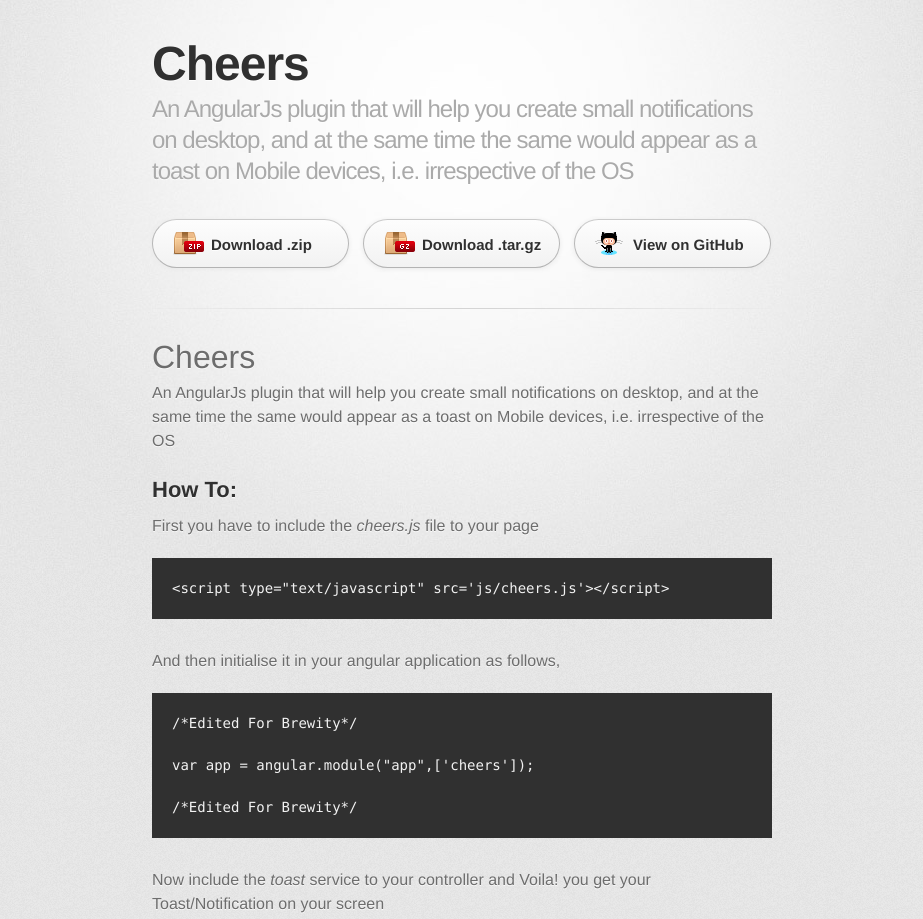
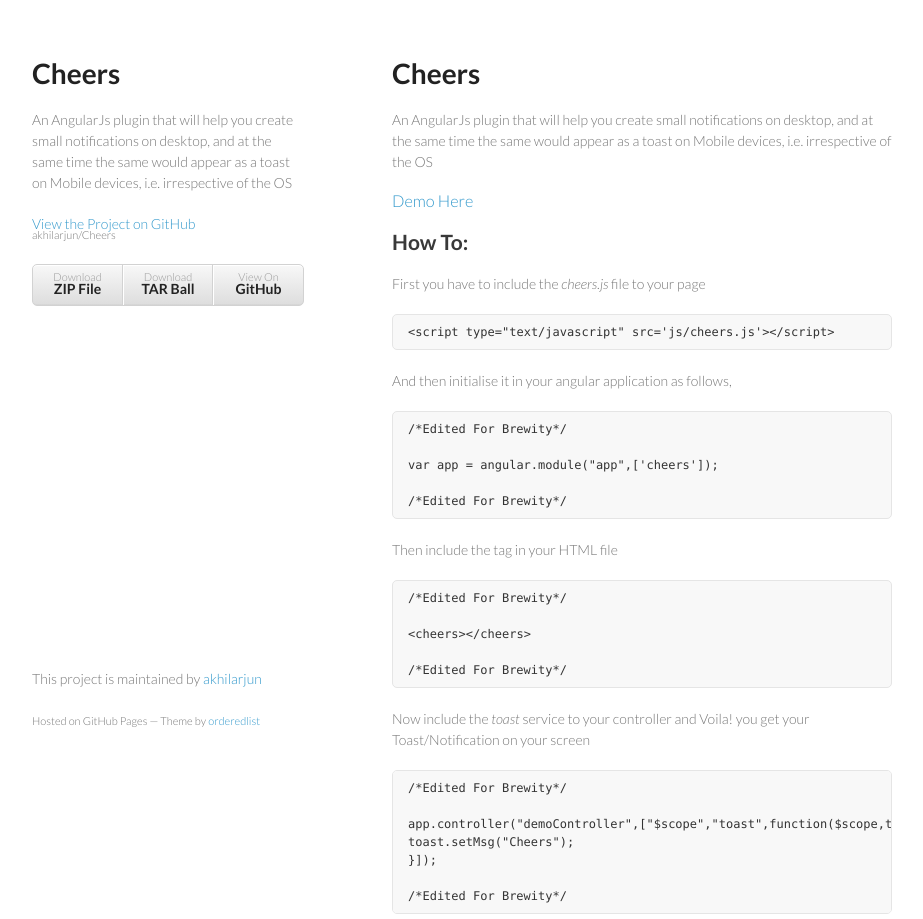
Before and after one commit to akhilarjun/Cheers, a plain HTML site: page index.html in a window 1280 px wide. Shown: the top 919 px of the page, without its empty margins (178-1101 px from the left). Drawn offline with Linux system fonts and the light colour scheme; a web font is replaced by a local one.

Commit message:
Create gh-pages branch via GitHub

```diff
--- a/index.html
+++ b/index.html
@@ -1,40 +1,41 @@
-<!DOCTYPE html>
+<!doctype html>
 <html>
   <head>
-    <meta charset='utf-8'>
+    <meta charset="utf-8">
     <meta http-equiv="X-UA-Compatible" content="chrome=1">
-    <link href='https://fonts.googleapis.com/css?family=Chivo:900' rel='stylesheet' type='text/css'>
-    <link rel="stylesheet" type="text/css" href="stylesheets/stylesheet.css" media="screen">
-    <link rel="stylesheet" type="text/css" href="stylesheets/pygment_trac.css" media="screen">
-    <link rel="stylesheet" type="text/css" href="stylesheets/print.css" media="print">
+    <title>Cheers by akhilarjun</title>
+
+    <link rel="stylesheet" href="stylesheets/styles.css">
+    <link rel="stylesheet" href="stylesheets/pygment_trac.css">
+    <meta name="viewport" content="width=device-width, initial-scale=1, user-scalable=no">
     <!--[if lt IE 9]>
     <script src="//html5shiv.googlecode.com/svn/trunk/html5.js"></script>
     <![endif]-->
-    <title>Cheers by akhilarjun</title>
   </head>
+  <body>
+    <div class="wrapper">
+      <header>
+        <h1>Cheers</h1>
+        <p>An AngularJs plugin that will help you create small notifications on desktop, and at the same time the same would appear as a toast on Mobile devices, i.e. irrespective of the OS</p>
 
-  <body>
-    <div id="container">
-      <div class="inner">
+        <p class="view"><a href="https://github.com/akhilarjun/Cheers">View the Project on GitHub <small>akhilarjun/Cheers</small></a></p>
 
-        <header>
-          <h1>Cheers</h1>
-          <h2>An AngularJs plugin that will help you create small notifications on desktop, and at the same time the same would appear as a toast on Mobile devices, i.e. irrespective of the OS</h2>
-        </header>
 
-        <section id="downloads" class="clearfix">
-          <a href="https://github.com/akhilarjun/Cheers/zipball/master" id="download-zip" class="button"><span>Download .zip</span></a>
-          <a href="https://github.com/akhilarjun/Cheers/tarball/master" id="download-tar-gz" class="button"><span>Download .tar.gz</span></a>
-          <a href="https://github.com/akhilarjun/Cheers" id="view-on-github" class="button"><span>View on GitHub</span></a>
-        </section>
-
-        <hr>
-
-        <section id="main_content">
-          <h1>
+        <ul>
+          <li><a href="https://github.com/akhilarjun/Cheers/zipball/master">Download <strong>ZIP File</strong></a></li>
+          <li><a href="https://github.com/akhilarjun/Cheers/tarball/master">Download <strong>TAR Ball</strong></a></li>
+          <li><a href="https://github.com/akhilarjun/Cheers">View On <strong>GitHub</strong></a></li>
+        </ul>
+      </header>
+      <section>
+        <h1>
 <a id="cheers" class="anchor" href="#cheers" aria-hidden="true"><span class="octicon octicon-link"></span></a>Cheers</h1>
 
 <p>An AngularJs plugin that will help you create small notifications on desktop, and at the same time the same would appear as a toast on Mobile devices, i.e. irrespective of the OS</p>
+
+<h3>
+<a id="demo-here" class="anchor" href="#demo-here" aria-hidden="true"><span class="octicon octicon-link"></span></a><a href="http://akhilarjun.github.io/Cheers/demo.html">Demo Here</a>
+</h3>
 
 <h2>
 <a id="how-to" class="anchor" href="#how-to" aria-hidden="true"><span class="octicon octicon-link"></span></a>How To:</h2>
@@ -50,6 +51,14 @@
 <span class="pl-s">var</span> app <span class="pl-k">=</span> angular.module(<span class="pl-s1"><span class="pl-pds">"</span>app<span class="pl-pds">"</span></span>,[<span class="pl-s1"><span class="pl-pds">'</span>cheers<span class="pl-pds">'</span></span>]);
 
 <span class="pl-c">/*Edited For Brewity*/</span></pre></div>
+
+<p>Then include the tag in your HTML file</p>
+
+<div class="highlight highlight-html"><pre>/*Edited For Brewity*/
+
+&lt;<span class="pl-ent">cheers</span>&gt;&lt;/<span class="pl-ent">cheers</span>&gt;
+
+/*Edited For Brewity*/</pre></div>
 
 <p>Now include the <em>toast</em> service to your controller and Voila! you get your Toast/Notification on your screen</p>
 
@@ -81,15 +90,13 @@
 toast.hide();
 
 <span class="pl-c">/*Edited For Brewity*/</span></pre></div>
-        </section>
+      </section>
+      <footer>
+        <p>This project is maintained by <a href="https://github.com/akhilarjun">akhilarjun</a></p>
+        <p><small>Hosted on GitHub Pages &mdash; Theme by <a href="https://github.com/orderedlist">orderedlist</a></small></p>
+      </footer>
+    </div>
+    <script src="javascripts/scale.fix.js"></script>
 
-        <footer>
-          Cheers is maintained by <a href="https://github.com/akhilarjun">akhilarjun</a><br>
-          This page was generated by <a href="http://pages.github.com">GitHub Pages</a>. Tactile theme by <a href="https://twitter.com/jasonlong">Jason Long</a>.
-        </footer>
-
-
-      </div>
-    </div>
   </body>
 </html>
--- /dev/null
+++ b/javascripts/scale.fix.js
@@ -0,0 +1,17 @@
+var metas = document.getElementsByTagName('meta');
+var i;
+if (navigator.userAgent.match(/iPhone/i)) {
+  for (i=0; i<metas.length; i++) {
+    if (metas[i].name == "viewport") {
+      metas[i].content = "width=device-width, minimum-scale=1.0, maximum-scale=1.0";
+    }
+  }
+  document.addEventListener("gesturestart", gestureStart, false);
+}
+function gestureStart() {
+  for (i=0; i<metas.length; i++) {
+    if (metas[i].name == "viewport") {
+      metas[i].content = "width=device-width, minimum-scale=0.25, maximum-scale=1.6";
+    }
+  }
+}
--- /dev/null
+++ b/stylesheets/styles.css
@@ -0,0 +1,255 @@
+@import url(https://fonts.googleapis.com/css?family=Lato:300italic,700italic,300,700);
+
+body {
+  padding:50px;
+  font:14px/1.5 Lato, "Helvetica Neue", Helvetica, Arial, sans-serif;
+  color:#777;
+  font-weight:300;
+}
+
+h1, h2, h3, h4, h5, h6 {
+  color:#222;
+  margin:0 0 20px;
+}
+
+p, ul, ol, table, pre, dl {
+  margin:0 0 20px;
+}
+
+h1, h2, h3 {
+  line-height:1.1;
+}
+
+h1 {
+  font-size:28px;
+}
+
+h2 {
+  color:#393939;
+}
+
+h3, h4, h5, h6 {
+  color:#494949;
+}
+
+a {
+  color:#39c;
+  font-weight:400;
+  text-decoration:none;
+}
+
+a small {
+  font-size:11px;
+  color:#777;
+  margin-top:-0.6em;
+  display:block;
+}
+
+.wrapper {
+  width:860px;
+  margin:0 auto;
+}
+
+blockquote {
+  border-left:1px solid #e5e5e5;
+  margin:0;
+  padding:0 0 0 20px;
+  font-style:italic;
+}
+
+code, pre {
+  font-family:Monaco, Bitstream Vera Sans Mono, Lucida Console, Terminal;
+  color:#333;
+  font-size:12px;
+}
+
+pre {
+  padding:8px 15px;
+  background: #f8f8f8;
+  border-radius:5px;
+  border:1px solid #e5e5e5;
+  overflow-x: auto;
+}
+
+table {
+  width:100%;
+  border-collapse:collapse;
+}
+
+th, td {
+  text-align:left;
+  padding:5px 10px;
+  border-bottom:1px solid #e5e5e5;
+}
+
+dt {
+  color:#444;
+  font-weight:700;
+}
+
+th {
+  color:#444;
+}
+
+img {
+  max-width:100%;
+}
+
+header {
+  width:270px;
+  float:left;
+  position:fixed;
+}
+
+header ul {
+  list-style:none;
+  height:40px;
+
+  padding:0;
+
+  background: #eee;
+  background: -moz-linear-gradient(top, #f8f8f8 0%, #dddddd 100%);
+  background: -webkit-gradient(linear, left top, left bottom, color-stop(0%,#f8f8f8), color-stop(100%,#dddddd));
+  background: -webkit-linear-gradient(top, #f8f8f8 0%,#dddddd 100%);
+  background: -o-linear-gradient(top, #f8f8f8 0%,#dddddd 100%);
+  background: -ms-linear-gradient(top, #f8f8f8 0%,#dddddd 100%);
+  background: linear-gradient(top, #f8f8f8 0%,#dddddd 100%);
+
+  border-radius:5px;
+  border:1px solid #d2d2d2;
+  box-shadow:inset #fff 0 1px 0, inset rgba(0,0,0,0.03) 0 -1px 0;
+  width:270px;
+}
+
+header li {
+  width:89px;
+  float:left;
+  border-right:1px solid #d2d2d2;
+  height:40px;
+}
+
+header ul a {
+  line-height:1;
+  font-size:11px;
+  color:#999;
+  display:block;
+  text-align:center;
+  padding-top:6px;
+  height:40px;
+}
+
+strong {
+  color:#222;
+  font-weight:700;
+}
+
+header ul li + li {
+  width:88px;
+  border-left:1px solid #fff;
+}
+
+header ul li + li + li {
+  border-right:none;
+  width:89px;
+}
+
+header ul a strong {
+  font-size:14px;
+  display:block;
+  color:#222;
+}
+
+section {
+  width:500px;
+  float:right;
+  padding-bottom:50px;
+}
+
+small {
+  font-size:11px;
+}
+
+hr {
+  border:0;
+  background:#e5e5e5;
+  height:1px;
+  margin:0 0 20px;
+}
+
+footer {
+  width:270px;
+  float:left;
+  position:fixed;
+  bottom:50px;
+}
+
+@media print, screen and (max-width: 960px) {
+
+  div.wrapper {
+    width:auto;
+    margin:0;
+  }
+
+  header, section, footer {
+    float:none;
+    position:static;
+    width:auto;
+  }
+
+  header {
+    padding-right:320px;
+  }
+
+  section {
+    border:1px solid #e5e5e5;
+    border-width:1px 0;
+    padding:20px 0;
+    margin:0 0 20px;
+  }
+
+  header a small {
+    display:inline;
+  }
+
+  header ul {
+    position:absolute;
+    right:50px;
+    top:52px;
+  }
+}
+
+@media print, screen and (max-width: 720px) {
+  body {
+    word-wrap:break-word;
+  }
+
+  header {
+    padding:0;
+  }
+
+  header ul, header p.view {
+    position:static;
+  }
+
+  pre, code {
+    word-wrap:normal;
+  }
+}
+
+@media print, screen and (max-width: 480px) {
+  body {
+    padding:15px;
+  }
+
+  header ul {
+    display:none;
+  }
+}
+
+@media print {
+  body {
+    padding:0.4in;
+    font-size:12pt;
+    color:#444;
+  }
+}
```
Also changed, not shown: params.json (+1 -1 lines).
